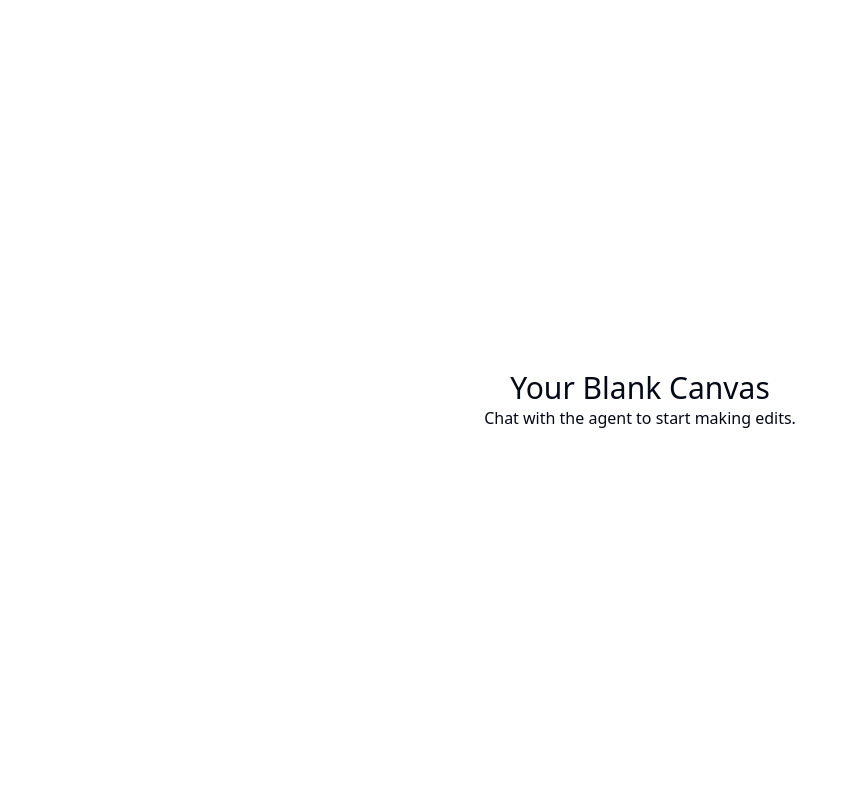
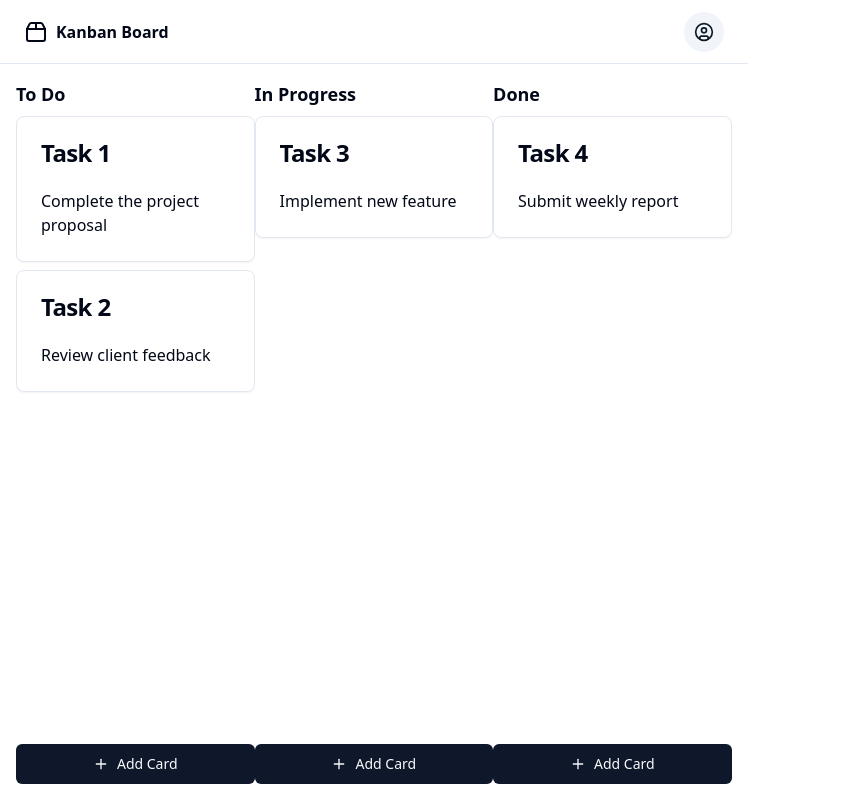
Before and after one commit to GPT-Engineer-App-Dev/task-flow-kanban, a React (Vite) app: page / in a window 1280 px wide. Shown: the whole page, without its empty margins (0-858 px from the left). Built offline with nearby package versions, Linux system fonts and the light colour scheme.

Commit message:
Implement initial kanban board layout

```diff
--- /dev/null
+++ b/src/pages/Header.jsx
@@ -0,0 +1,17 @@
+import { Package2 } from "lucide-react";
+import { UserMenu } from "@/layouts/navbar/_components/UserMenu";
+
+const Header = () => {
+  return (
+    <header className="sticky top-0 flex h-16 items-center gap-4 border-b bg-background px-4 md:px-6">
+      <div className="flex items-center gap-2 font-semibold">
+        <Package2 className="h-6 w-6" />
+        <span>Kanban Board</span>
+      </div>
+      <div className="flex-1" />
+      <UserMenu />
+    </header>
+  );
+};
+
+export default Header;
--- a/src/pages/Index.jsx
+++ b/src/pages/Index.jsx
@@ -1,12 +1,80 @@
-// Update this page (the content is just a fallback if you fail to update the page)
+import { useState } from "react";
+import { DragDropContext, Droppable } from "react-beautiful-dnd";
+import { ResizablePanel, ResizablePanelGroup } from "@/components/ui/resizable";
+import { Button } from "@/components/ui/button";
+import { Plus } from "lucide-react";
+import KanbanColumn from "./KanbanColumn";
+import Header from "./Header";
+
+const initialData = {
+  columns: [
+    { id: "todo", title: "To Do", cards: [
+      { id: "card1", title: "Task 1", description: "Complete the project proposal" },
+      { id: "card2", title: "Task 2", description: "Review client feedback" },
+    ]},
+    { id: "inprogress", title: "In Progress", cards: [
+      { id: "card3", title: "Task 3", description: "Implement new feature" },
+    ]},
+    { id: "done", title: "Done", cards: [
+      { id: "card4", title: "Task 4", description: "Submit weekly report" },
+    ]},
+  ],
+};
 
 const Index = () => {
+  const [data, setData] = useState(initialData);
+
+  const onDragEnd = (result) => {
+    const { source, destination } = result;
+    if (!destination) return;
+
+    const sourceColumn = data.columns.find(col => col.id === source.droppableId);
+    const destColumn = data.columns.find(col => col.id === destination.droppableId);
+    const draggedCard = sourceColumn.cards[source.index];
+
+    setData(prevData => {
+      const newColumns = prevData.columns.map(col => {
+        if (col.id === source.droppableId) {
+          col.cards.splice(source.index, 1);
+        }
+        if (col.id === destination.droppableId) {
+          col.cards.splice(destination.index, 0, draggedCard);
+        }
+        return col;
+      });
+      return { ...prevData, columns: newColumns };
+    });
+  };
+
+  const addColumn = () => {
+    const newColumn = {
+      id: `column-${Date.now()}`,
+      title: "New Column",
+      cards: [],
+    };
+    setData(prevData => ({
+      ...prevData,
+      columns: [...prevData.columns, newColumn],
+    }));
+  };
+
   return (
-    <div className="flex-grow flex justify-center items-center">
-      <div className="text-center">
-        <h1 className="text-3xl">Your Blank Canvas</h1>
-        <p>Chat with the agent to start making edits.</p>
-      </div>
+    <div className="flex flex-col h-screen">
+      <Header />
+      <main className="flex-grow overflow-x-auto p-4">
+        <DragDropContext onDragEnd={onDragEnd}>
+          <ResizablePanelGroup direction="horizontal">
+            {data.columns.map((column, index) => (
+              <ResizablePanel key={column.id} defaultSize={100}>
+                <KanbanColumn column={column} index={index} />
+              </ResizablePanel>
+            ))}
+          </ResizablePanelGroup>
+        </DragDropContext>
+        <Button onClick={addColumn} className="mt-4">
+          <Plus className="mr-2 h-4 w-4" /> Add Column
+        </Button>
+      </main>
     </div>
   );
 };
--- /dev/null
+++ b/src/pages/KanbanColumn.jsx
@@ -0,0 +1,47 @@
+import { Droppable, Draggable } from "react-beautiful-dnd";
+import { Card, CardHeader, CardTitle, CardContent } from "@/components/ui/card";
+import { Button } from "@/components/ui/button";
+import { Plus } from "lucide-react";
+
+const KanbanColumn = ({ column, index }) => {
+  return (
+    <div className="flex flex-col h-full">
+      <h2 className="text-lg font-semibold mb-2">{column.title}</h2>
+      <Droppable droppableId={column.id}>
+        {(provided) => (
+          <div
+            {...provided.droppableProps}
+            ref={provided.innerRef}
+            className="flex-grow overflow-y-auto"
+          >
+            {column.cards.map((card, cardIndex) => (
+              <Draggable key={card.id} draggableId={card.id} index={cardIndex}>
+                {(provided) => (
+                  <Card
+                    ref={provided.innerRef}
+                    {...provided.draggableProps}
+                    {...provided.dragHandleProps}
+                    className="mb-2"
+                  >
+                    <CardHeader>
+                      <CardTitle>{card.title}</CardTitle>
+                    </CardHeader>
+                    <CardContent>
+                      <p>{card.description}</p>
+                    </CardContent>
+                  </Card>
+                )}
+              </Draggable>
+            ))}
+            {provided.placeholder}
+          </div>
+        )}
+      </Droppable>
+      <Button className="mt-2">
+        <Plus className="mr-2 h-4 w-4" /> Add Card
+      </Button>
+    </div>
+  );
+};
+
+export default KanbanColumn;
```
